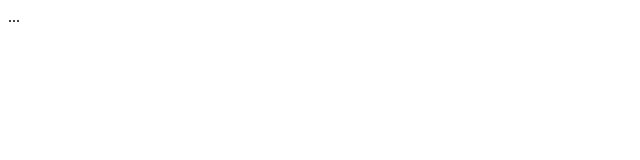
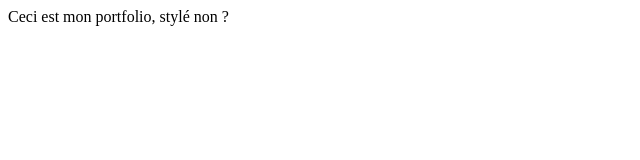
Before and after one commit to killiancolla/killiancolla.github.io, a plain HTML site: page index.html in a window 1280 px wide. Shown: the whole page, without its empty margins (0-640 px from the left). Drawn offline with Linux system fonts and the light colour scheme.

Commit message:
Ajout du body

```diff
--- a/index.html
+++ b/index.html
@@ -7,6 +7,6 @@
     <title>Portfolio</title>
 </head>
 <body>
-    ...
+    Ceci est mon portfolio, stylé non ?
 </body>
 </html>
```
